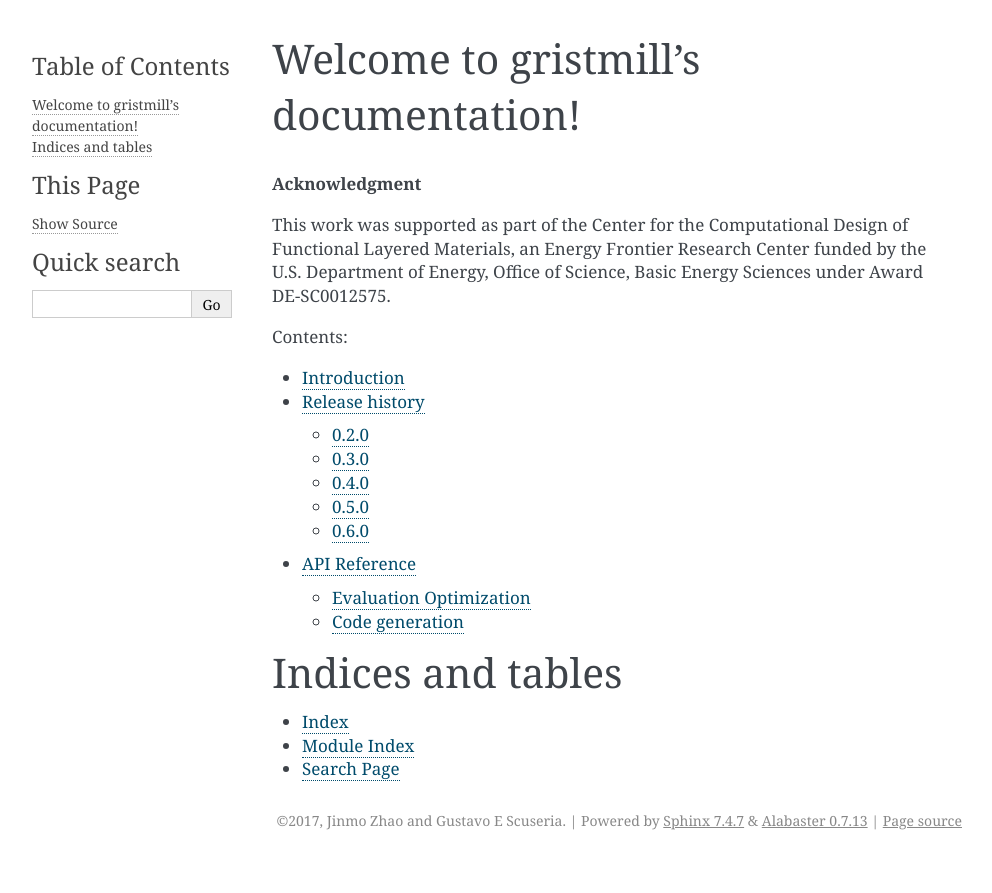
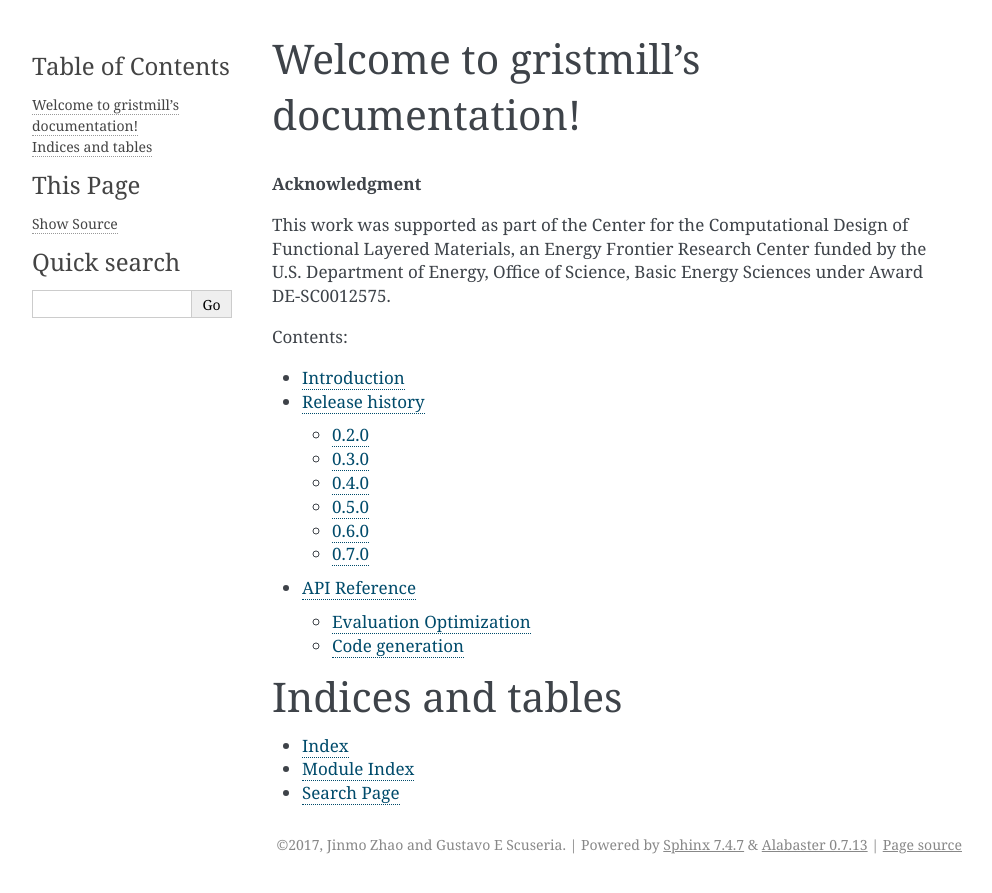
Before and after one commit to tschijnmo/gristmill, a Sphinx documentation site: the page built from docs/index.rst, in a window 1280 px wide. Shown: the top 893 px of the page, without its empty margins (148-1140 px from the left). Built offline with Sphinx 7.4.7, drawn with Linux system fonts in a browser that asks for light colours.

Commit message:
Add release notes for 0.7.0

```diff
--- /dev/null
+++ b/docs/releases/0_7_0.rst
@@ -0,0 +1,5 @@
+0.7.0
+~~~~~
+
+This release is a relatively small release.  The handling of repeated terms in
+sums can now be finely turned.  Also some error messages to users are updated.
--- a/docs/releases/index.rst
+++ b/docs/releases/index.rst
@@ -9,3 +9,4 @@ Release history
    0_4_0
    0_5_0
    0_6_0
+   0_7_0
```
